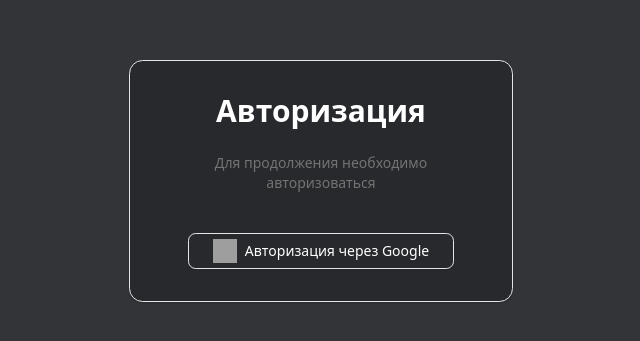
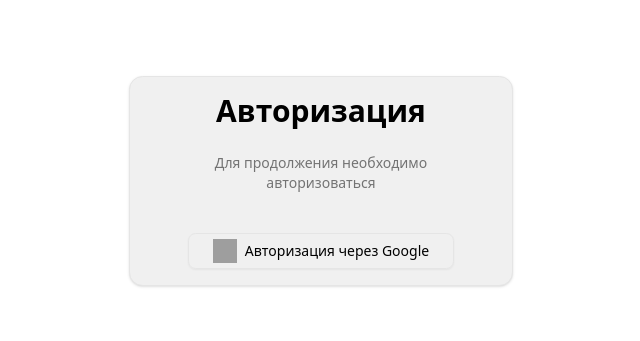
Before and after one commit to Andrew-Vetrov/Collaboration-system, a React app in the folder frontend/: page /auth in a window 1280 px wide. Shown: the part 219-560 px from the top of the page, without its empty margins (319-959 px from the left). Built offline with nearby package versions, Linux system fonts and the light colour scheme; grey boxes are pictures that could not be loaded; the HTML template or start-up script is replaced by a standard one.

Commit message:
add theme toggle and fix issues with back arrow button

```diff
--- a/frontend/src/app/styles/index.css
+++ b/frontend/src/app/styles/index.css
@@ -43,11 +43,10 @@
 
 :root {
   --radius: 0.6rem;
-  --background: oklch(0.3242 0.006 258.35);
-  --background_button: oklch(0.28 0.006 258.35);
-  --foreground: oklch(1 0 0);
-  --card: oklch(0.2816 0.006 258.35);
-  --card-foreground: oklch(1 0 0);
+  --background: white;
+  --foreground: black;
+  --card: #f0f0f0;
+  --card-foreground: black;
   --popover: oklch(1 0 0);
   --popover-foreground: oklch(0.145 0 0);
   --primary: oklch(0.205 0 0);
--- /dev/null
+++ b/frontend/src/features/theme-toggle/index.ts
@@ -0,0 +1 @@
+export { ModeToggle } from './ui/ModeToggle';
--- /dev/null
+++ b/frontend/src/features/theme-toggle/ui/ModeToggle.tsx
@@ -0,0 +1,24 @@
+import { Button } from '@/shared/ui';
+import { Moon, Sun } from 'lucide-react';
+import { useEffect, useState } from 'react';
+
+export function ModeToggle() {
+  const [theme, setTheme] = useState<string>(
+    () => localStorage.getItem('theme') || 'light'
+  );
+
+  useEffect(() => {
+    if (theme === 'dark') {
+      document.documentElement.classList.add('dark');
+    } else {
+      document.documentElement.classList.remove('dark');
+    }
+    localStorage.setItem('theme', theme);
+  }, [theme]);
+
+  return (
+    <Button onClick={() => setTheme(theme === 'light' ? 'dark' : 'light')}>
+      {theme === 'light' ? <Moon /> : <Sun />}
+    </Button>
+  );
+}
--- a/frontend/src/pages/login/ui/LoginPage.tsx
+++ b/frontend/src/pages/login/ui/LoginPage.tsx
@@ -14,7 +14,7 @@ export const LoginPage = () => {
 
   return (
     <div className="flex items-center justify-center min-h-screen">
-      <Card className="w-full max-w-sm p-8">
+      <Card className="w-full max-w-sm p-4">
         <CardHeader>
           <CardTitle className="text-center text-3xl font-semibold">
             Авторизация
@@ -28,7 +28,7 @@ export const LoginPage = () => {
           <ButtonSocial
             onClick={handleAuthClick}
             variant="outline"
-            className="w-full rounded-md"
+            className="rounded-md"
           />
         </CardContent>
       </Card>
--- a/frontend/src/pages/projects-page/ui/CreateProjectDialog.tsx
+++ b/frontend/src/pages/projects-page/ui/CreateProjectDialog.tsx
@@ -89,12 +89,7 @@ export const CreateProjectDialog = (
             <DialogClose asChild>
               <Button variant="outline">Отменить</Button>
             </DialogClose>
-            <Button
-              variant="outline"
-              type="submit"
-              className="bg-black"
-              disabled={isPending}
-            >
+            <Button variant="outline" type="submit" disabled={isPending}>
               {isPending ? 'Создание...' : 'Создать проект'}
             </Button>
           </DialogFooter>
--- a/frontend/src/widgets/header/ui/Header.tsx
+++ b/frontend/src/widgets/header/ui/Header.tsx
@@ -1,5 +1,5 @@
 import type { JSX } from 'react';
-import { useNavigate } from 'react-router-dom';
+import { useLocation, useNavigate } from 'react-router-dom';
 import { ArrowLeft, LogOut } from 'lucide-react';
 import { Avatar, AvatarFallback } from '@/shared/ui/avatar';
 import { Button } from '@/shared/ui';
@@ -10,14 +10,33 @@ import {
   DropdownMenuItem,
 } from '@/shared/ui';
 import { handleLogout } from '@/features/auth-by-google/';
+import { ModeToggle } from '@/features/theme-toggle';
 
 export const Header = (): JSX.Element => {
   const navigate = useNavigate();
+  const location = useLocation();
+
+  const hideBackOn = ['/'];
+
+  const showBackButton = !hideBackOn.includes(location.pathname);
+
+  const handleBack = () => {
+    if (location.key !== 'default') {
+      navigate(-1);
+    } else {
+      navigate('/', { replace: true });
+    }
+  };
+
   return (
     <header className="sticky top-0 z-50 flex items-center justify-between border-b bg-background/95 backdrop-blur supports-[backdrop-filter]:bg-background/60 px-4 py-3">
-      <Button variant="ghost" size="icon" onClick={() => navigate(-1)}>
-        <ArrowLeft className="h-6 w-6" />
-      </Button>
+      {showBackButton && (
+        <Button variant="ghost" size="icon" onClick={handleBack}>
+          <ArrowLeft className="h-6 w-6" />
+        </Button>
+      )}
+
+      <ModeToggle />
 
       <DropdownMenu>
         <DropdownMenuTrigger asChild>
```
